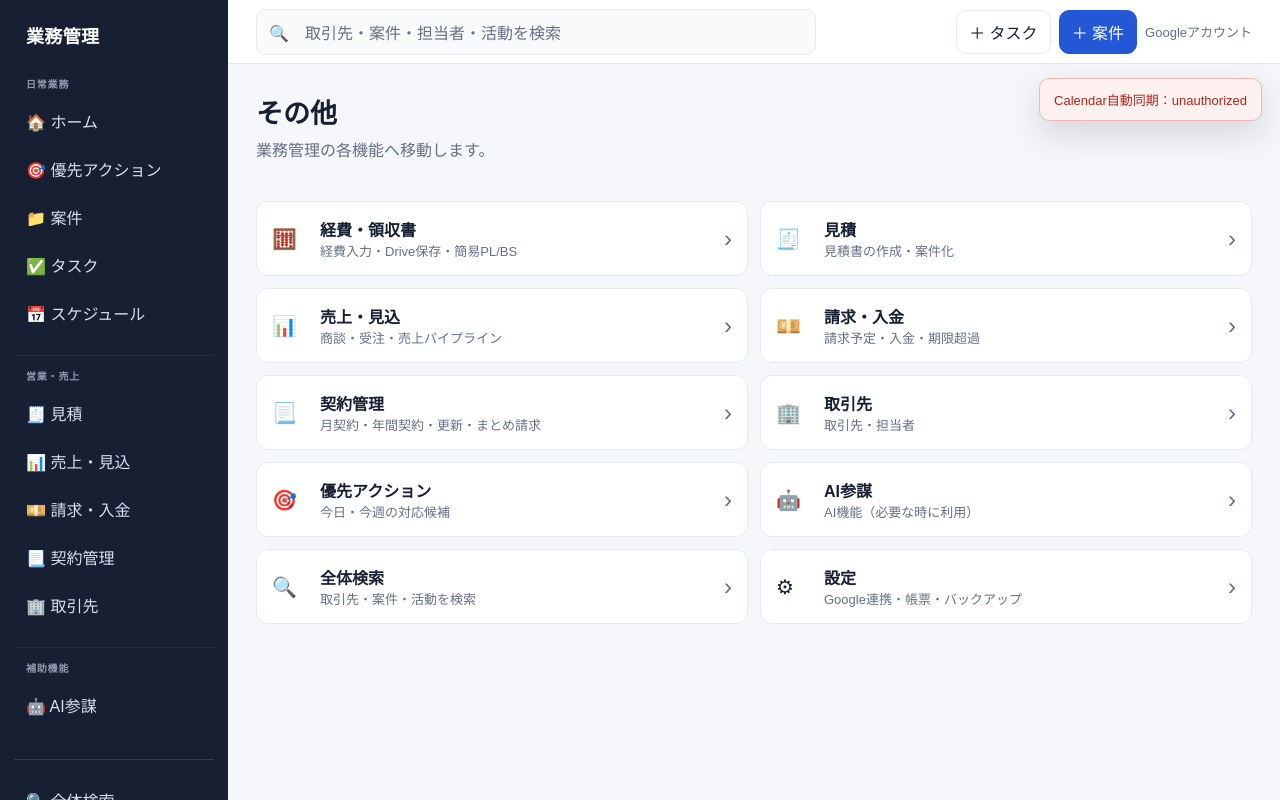
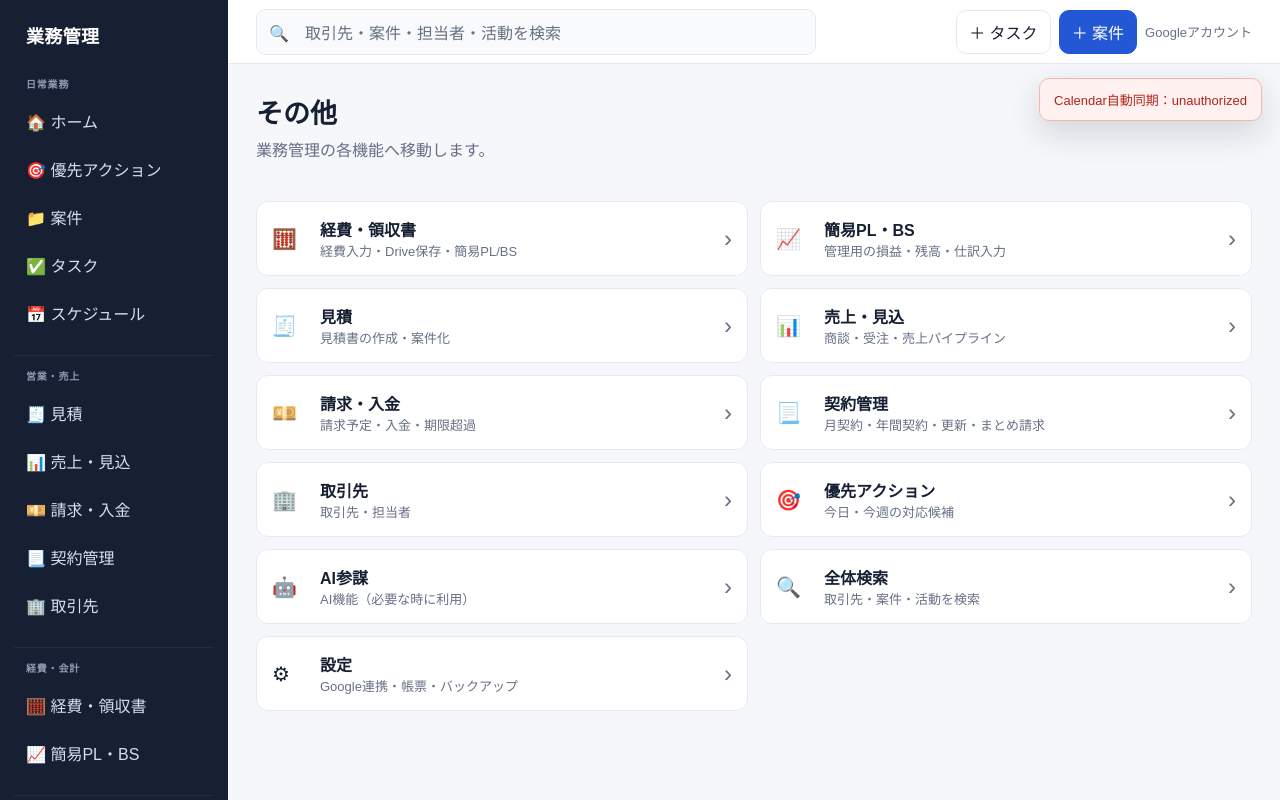
Before and after one commit to mjrt0817/personal-crm, a Next.js app: page /more in a window 1280 px wide. Built offline with nearby package versions, Linux system fonts and the light colour scheme; no server answers.

Commit message:
Show expenses and financial reports in desktop navigation

```diff
--- a/app/(app)/more/page.tsx
+++ b/app/(app)/more/page.tsx
@@ -1,6 +1,7 @@
 import Link from "next/link";
 const items=[
   ["🧮","経費・領収書","/expenses","経費入力・Drive保存・簡易PL/BS"],
+  ["📈","簡易PL・BS","/finance","管理用の損益・残高・仕訳入力"],
   ["🧾","見積","/estimates","見積書の作成・案件化"],
   ["📊","売上・見込","/pipeline","商談・受注・売上パイプライン"],
   ["💴","請求・入金","/billing","請求予定・入金・期限超過"],
--- a/components/AppShell.tsx
+++ b/components/AppShell.tsx
@@ -19,6 +19,13 @@ const navSections = [
       ["💴", "請求・入金", "/billing"],
       ["📃", "契約管理", "/contracts"],
       ["🏢", "取引先", "/companies"],
+    ],
+  },
+  {
+    label: "経費・会計",
+    items: [
+      ["🧮", "経費・領収書", "/expenses"],
+      ["📈", "簡易PL・BS", "/finance"],
     ],
   },
   {
```
